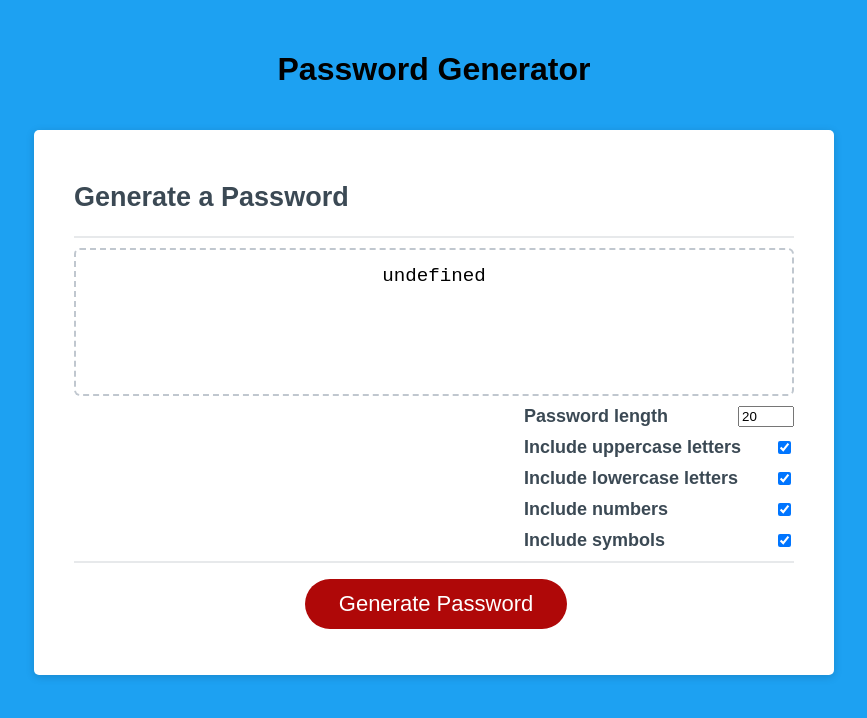
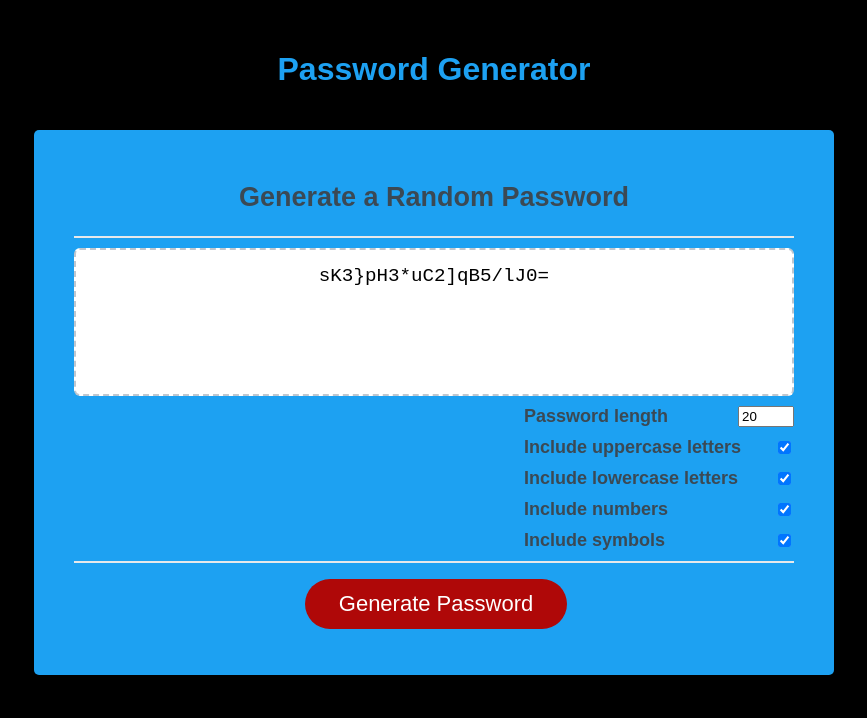
Before and after one commit to robbieevans1/random-password-generator, a plain HTML site: page index.html in a window 1280 px wide. Both pictures are taken after a click on the button "Generate Password". Shown: the whole page, without its empty margins (206-1073 px from the left). Drawn offline with Linux system fonts and the light colour scheme.

Commit message:
added conditional if statements

```diff
--- a/assets/css/style.css
+++ b/assets/css/style.css
@@ -8,6 +8,7 @@
 
 :root {
     --color-accent: #1DA1F2;
+    --color-dark: black;
 }
 
 html,
@@ -20,7 +21,7 @@ body,
 
 body {
   font-family: sans-serif;
-  background-color: var(--color-accent);
+  background-color: var(--color-dark);
 }
 
 .wrapper {
@@ -37,11 +38,15 @@ header {
 }
 
 header h1 {
-    color: black;
+    color: var(--color-accent);
+}
+
+div h2 {
+    text-align: center;
 }
 
 .card {
-  background-color: hsl(0, 0%, 100%);
+  background-color: var(--color-accent);
   border-radius: 5px;
   border-width: 1px;
   box-shadow: rgba(0, 0, 0, 0.15) 0px 2px 8px 0px;
--- a/assets/js/script.js
+++ b/assets/js/script.js
@@ -39,11 +39,36 @@ function generatePassword(lower, upper, number, symbol, length) {
 
     const typesCount = lower + upper + number + symbol;
 
-    console.log('typesCount: ', typesCount);
+    // console.log('typesCount: ', typesCount);
 
-    const typesArr = [{lower}, {upper}, {number}, {symbol}];
+    const typesArr = [{lower}, {upper}, {number}, {symbol}].filter
 
-    console.log('typesArr: ', typesArr);
+    (item => Object.values(item)[0]);
+
+    // console.log('typesArr: ', typesArr);
+
+    if(typesCount === 0) {
+        alert("You must select a password length and at least one other criteria to generate a password.")
+        return '';
+    }
+
+    if(length < 8 || length > 128) {
+        alert("You must select a password length between 8 and 128 characters.")
+        return '';
+    }
+
+    for(let i = 0; i < length; i += typesCount) {
+        typesArr.forEach(type => {
+            const funcName = Object.keys(type)[0]
+            // console.log('funcName: ', funcName)
+
+            generatedPassword += randomFunc[funcName]();
+        });
+    }
+
+    const finalPassword = generatedPassword.slice(0, length);
+
+    return finalPassword;
 }
 
 // Generator functions
--- a/index.html
+++ b/index.html
@@ -14,7 +14,7 @@
       </header>
       <div class="card">
         <div class="card-header">
-          <h2>Generate a Password</h2>
+          <h2>Generate a Random Password</h2>
         </div>
 
         <div class="card-body">
```
